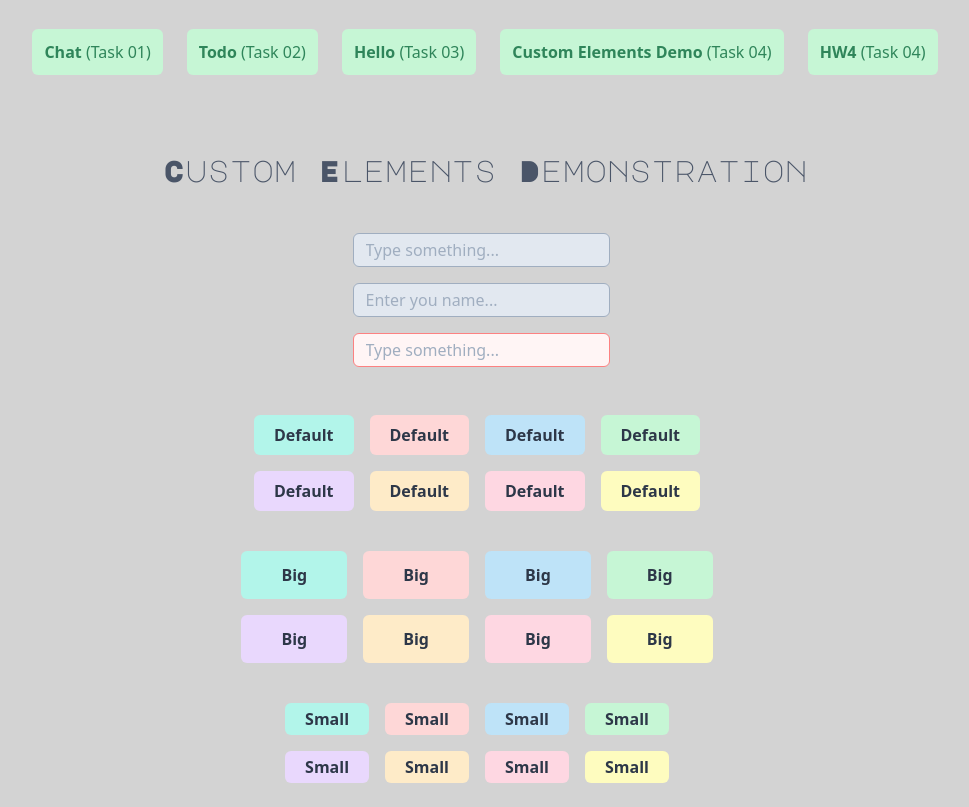
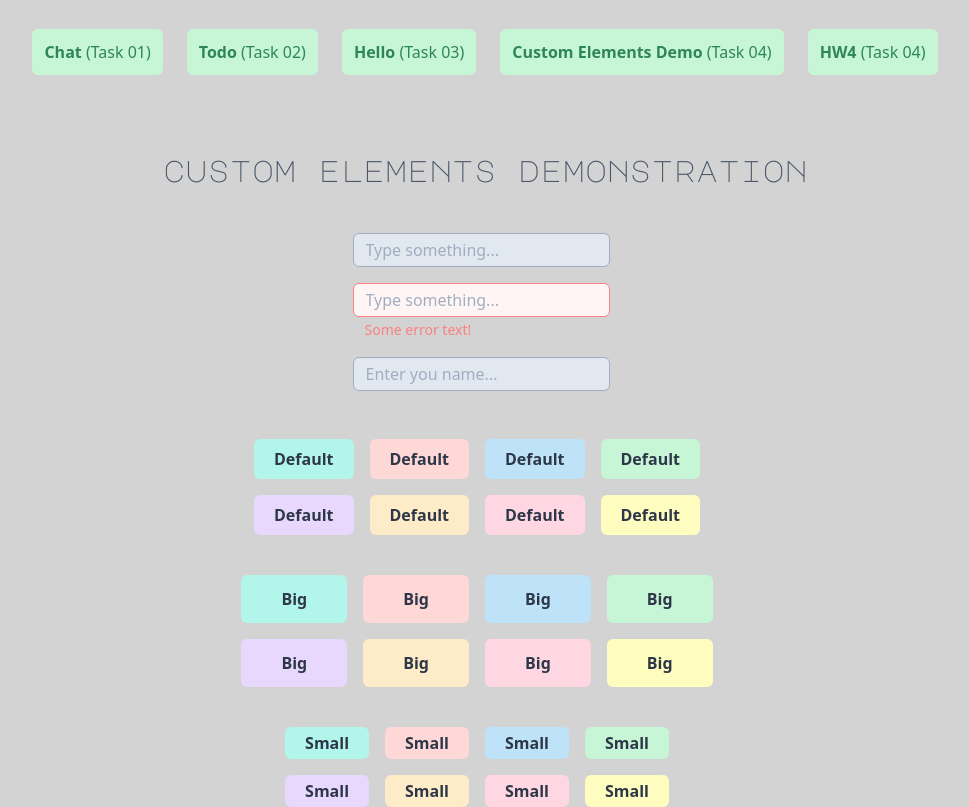
Before and after one commit to TimSeryakov/ignat-tasks-tw, a React (Create React App) app: page /custom-elements-demo in a window 1280 px wide. Shown: the whole page, without its empty margins (155-1124 px from the left). Built offline with nearby package versions, Linux system fonts and the light colour scheme.

Commit message:
CustomButton done

```diff
--- a/src/components/CustomElementsDemo/CustomElementsDemo.tsx
+++ b/src/components/CustomElementsDemo/CustomElementsDemo.tsx
@@ -11,19 +11,19 @@ export function CustomElementsDemo() {
 
   return (
       <section className="custom-elements-demo mt-1 text-center">
-        <h1 className="p-10 font-mono text-3xl text-gray-700">Custom Elements Demonstration</h1>
+        <h1 className="p-10 font-mono text-3xl text-gray-700 lowercase">Custom Elements Demonstration</h1>
 
         <div className="mb-12">
           <div className="mb-4">
             <CustomInput/>
           </div>
           <div className="mb-4">
-            <CustomInput placeHolder="Enter you name..."/>
+            <CustomInput onPressEnter={() => {
+              console.log("Hi there!")
+            }} errorMessage="Some error text!"/>
           </div>
           <div className="mb-4">
-            <CustomInput onPressEnter={() => {
-              console.log("Hi there!")
-            }} haveError={true}/>
+            <CustomInput placeHolder="Enter you name..."/>
           </div>
         </div>
 
--- a/src/components/common/CustomButton/CustomButton.tsx
+++ b/src/components/common/CustomButton/CustomButton.tsx
@@ -23,7 +23,7 @@ export const CustomButton: FC<CustomButtonType> = (
     }
 ) => {
 
-  const buttonStyle = `${className}
+  const buttonStyle = `${className ? className : ""}
                  bg-${color}-200 hover:bg-${color}-300 active:bg-${color}-400 h-${Sizes[size]}
                  px-${size === "big" ? "10" : "5"} text-gray-800 inline-flex appearance-none
                  items-center justify-center transition-all duration-200 select-none relative
--- a/src/components/common/CustomCheckbox/CustomCheckbox.tsx
+++ b/src/components/common/CustomCheckbox/CustomCheckbox.tsx
@@ -1,19 +1,41 @@
-import React, {ChangeEvent, useState} from 'react'
+import React, {ChangeEvent, DetailedHTMLProps, InputHTMLAttributes, useState} from 'react'
 
-type CustomCheckboxPropsType = {
-  title: string
-  value: boolean
+type DefaultInputPropsType = DetailedHTMLProps<InputHTMLAttributes<HTMLInputElement>, HTMLInputElement>;
+
+type CustomCheckboxPropsType = DefaultInputPropsType & {
+  // title: string
+  initValue: boolean
+  onChangeCheckedHandler?: (checked: boolean) => void
+  customClassName?: string
 };
 
-export const CustomCheckbox = (props: CustomCheckboxPropsType) => {
-  const [valueFromParent, setValueFromParent] = useState<boolean>(props.value)
+export const CustomCheckbox: React.FC<CustomCheckboxPropsType> = (
+    {
+        // title,
+        initValue,
+
+        type, // достаём и игнорируем чтоб нельзя было задать другой тип инпута
+        onChange, onChangeCheckedHandler,
+        className, customClassName,
+        children, // в эту переменную попадёт текст, типизировать не нужно так как он затипизирован в React.FC
+
+        ...restProps// все остальные пропсы попадут в объект restProps
+
+}
+) => {
+  const [valueFromParent, setValueFromParent] = useState<boolean>(initValue)
   const onChangeHandler = (e: ChangeEvent<HTMLInputElement>) => {
     setValueFromParent(e.currentTarget.checked)
   }
 
   return (
       <label>
-        <input type="checkbox" checked={valueFromParent} onChange={onChangeHandler}/> {props.title}
+        <input
+            type="checkbox"
+            checked={valueFromParent}
+            onChange={onChangeHandler}
+        />
+        <span> zxc</span>
       </label>
   )
 }
--- a/src/components/common/CustomInput/CustomInput.tsx
+++ b/src/components/common/CustomInput/CustomInput.tsx
@@ -1,31 +1,66 @@
-import React, {FC, KeyboardEvent} from 'react';
+import React, {ChangeEvent, DetailedHTMLProps, FC, InputHTMLAttributes, KeyboardEvent} from 'react';
 
-type CustomInputType = { // TODO добавить onChange
+// тип пропсов обычного инпута
+type DefaultInputPropsType = DetailedHTMLProps<InputHTMLAttributes<HTMLInputElement>, HTMLInputElement>;
+
+// здесь мы говорим что у нашего инпута будут такие же пропсы как у обычного инпута
+// (чтоб не писать value: string, onChange: ...; они уже все описаны в DefaultInputPropsType)
+type CustomInputType = DefaultInputPropsType & { // и + ещё пропсы которых нет в стандартном инпуте
+  onChangeText?: (value: string) => void
   onPressEnter?: () => void
+  errorMessage?: string
   placeHolder?: string
-  haveError?: boolean
+  spanClassName?: string
 }
 
 
 export const CustomInput: FC<CustomInputType> = (
     {
-        onPressEnter= () => {}, placeHolder = "Type something...", haveError = false
+        type, // достаём и игнорируем чтоб нельзя было задать другой тип инпута
+        onChange, onChangeText,
+        onKeyPress, onPressEnter,
+        errorMessage,
+        placeHolder = "Type something...",
+        className, spanClassName,
+
+        ...restProps// все остальные пропсы попадут в объект restProps
     }
 ) => {
 
-  const KeyPress = (e: KeyboardEvent<HTMLInputElement>) => {if (e.key === "Enter") {onPressEnter()}}
-  const inputStyle = "flex-grow px-3 py-1 mr-2 text-gray-900 bg-gray-300 border border-gray-500 rounded-md focus:outline-none focus:shadow-outline"
+  const onChangeCallback = (e: ChangeEvent<HTMLInputElement>) => {
+    onChange && onChange(e); // проверка, если есть пропс onChange
+                             // то передать ему е (поскольку onChange не обязателен)
+
+    onChangeText && onChangeText(e.currentTarget.value);
+  }
+
+  const onKeyPressCallback = (e: KeyboardEvent<HTMLInputElement>) => {
+    onKeyPress && onKeyPress(e);
+
+    e.key === "Enter" // если нажата кнопка Enter
+    && onPressEnter // и есть пропс onEnter
+    && onPressEnter(); // то вызвать его
+  }
+
+    const inputStyle = `${errorMessage ? "border-red-400 bg-red-100" : "border-gray-500 bg-gray-300"}
+                        flex-grow px-3 py-1 mr-2 text-gray-900 bg-gray-300 border border-gray-500 rounded-md focus:outline-none focus:shadow-outline
+                        ${className ? className : ""}` // кастомные стили, если есть, то переназначат существющие
+
+    const errorSpanStyle = `text-red-400 pl-3 text-sm ${spanClassName ? spanClassName : ""}`
 
   return (
+      <div className="inline-block text-left">
         <input
-            className={`${haveError ? "border-red-400 bg-red-100" : "border-gray-500 bg-gray-300"} ${inputStyle}`}
-            onKeyPress={KeyPress}
-            placeholder={placeHolder}
-        />
+          type={"text"}
+          onChange={onChangeCallback}
+          onKeyPress={onKeyPressCallback}
+          className={inputStyle}
+          placeholder={placeHolder}
+
+          {...restProps} // отдаём инпуту остальные пропсы если они есть (value например там внутри)
+      />
+      <br/>
+      {errorMessage && <span className={errorSpanStyle}>{errorMessage}</span>}
+      </div>
   )
 }
-
-
-// - замените в предыдущих домашках стандартные кнопки и инпуты вашими универсальными компонентами, в последующих домашках используйте свои универсальные компоненты вместо стандартных
-// задачи со звёздочками:
-// * сделайте так чтоб onChange ваших компонент сразу давал нужное значение (value/checked), а не объект ивента
```
Also changed, not shown: 1 other file (tests, documents, lock files or other folders).
